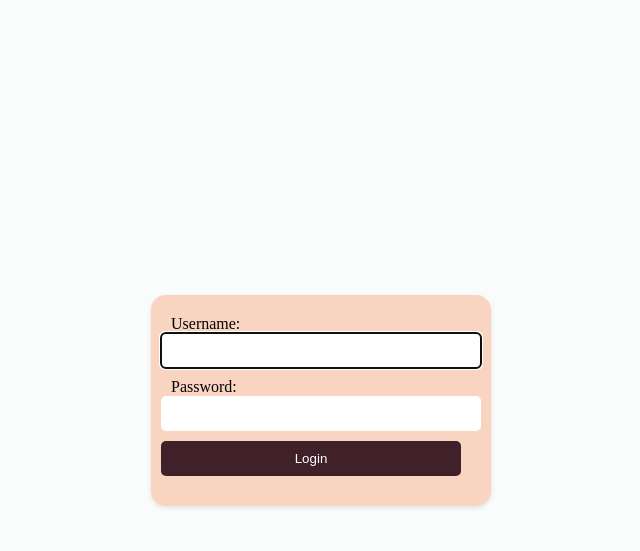
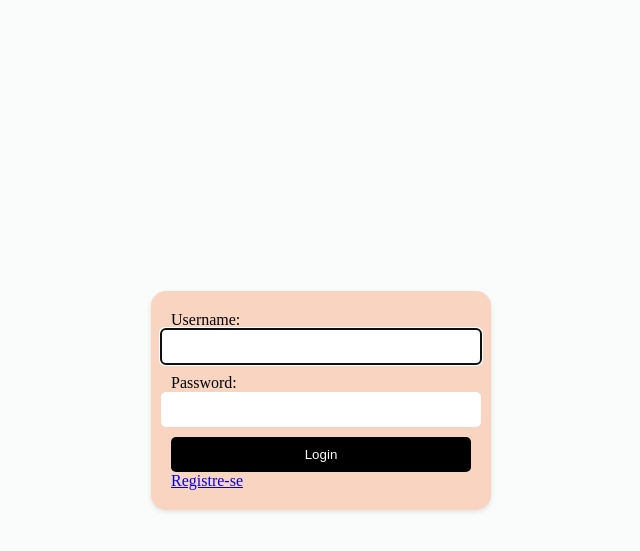
Before and after one commit to guizin-15/Insper-Jr-Case-III, a Django app: page /accounts/login/ in a window 1280 px wide. Shown: the top 551 px of the page, without its empty margins (319-959 px from the left). Run offline with Django 4.2, Linux system fonts and the light colour scheme.

Commit message:
Fix: Brief revision of html

```diff
--- a/Insper_Jr_Case_III/urls.py
+++ b/Insper_Jr_Case_III/urls.py
@@ -20,6 +20,7 @@ from django.urls import path, include
 urlpatterns = [
     path('admin/', admin.site.urls),
     path('accounts/edit', include('user_edit.urls')),
+    path('accounts/profile', include('user_edit.urls')),
     path('accounts/', include("django.contrib.auth.urls")),
     path('signup/', include('user_create.urls')),
     path('', include('landing_page.urls')),
--- a/templates/registration/login.html
+++ b/templates/registration/login.html
@@ -44,6 +44,16 @@
         .login-form input[type="submit"]:hover {
             background-color: #733250;
         }
+
+        .login-button {
+            background-color: #000000;
+            color: #FFFFFF;
+            width: 100%;
+            border: none;
+            border-radius: 5px;
+            height: 35px;
+        }
+
     </style>
 </head>
 <body>
@@ -66,7 +76,8 @@
         {{ form.password }}
     </div>
 
-    <input type="submit" value="Login">
+    <button type="submit" class='login-button'> Login </button> <br>
+    <a href='/signup'>Registre-se</a>
     <input type="hidden" name="next" value="{{ next }}">
 </form>
 
```
Also changed, not shown: templates/profile.html (added).
